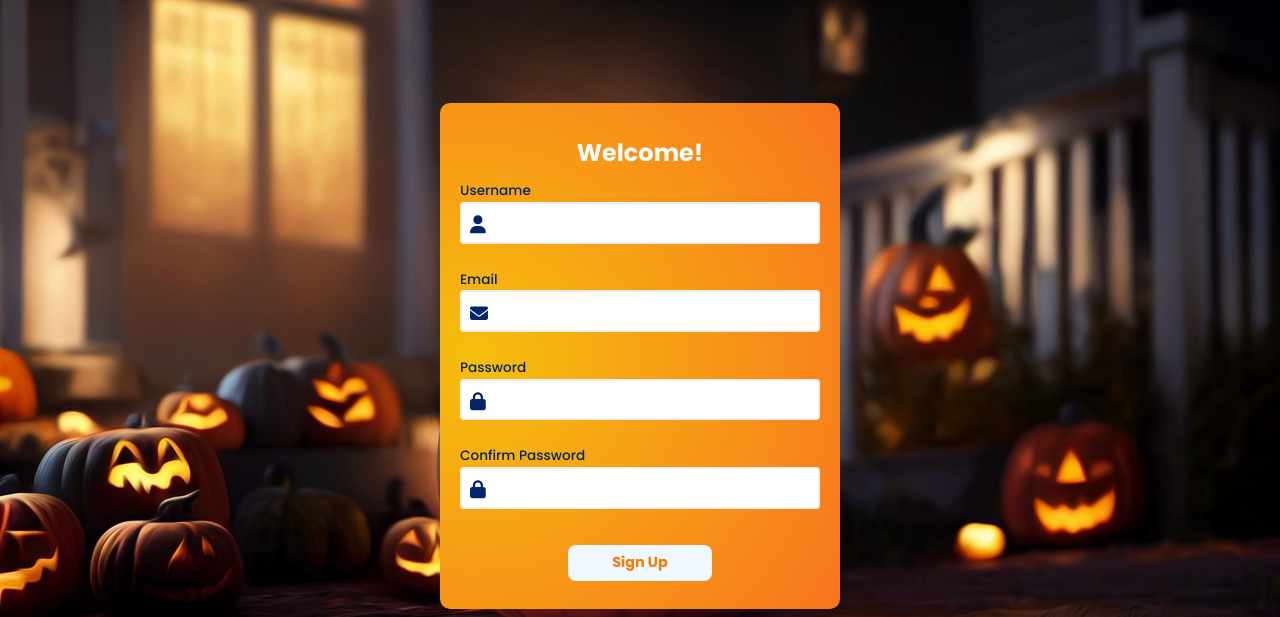
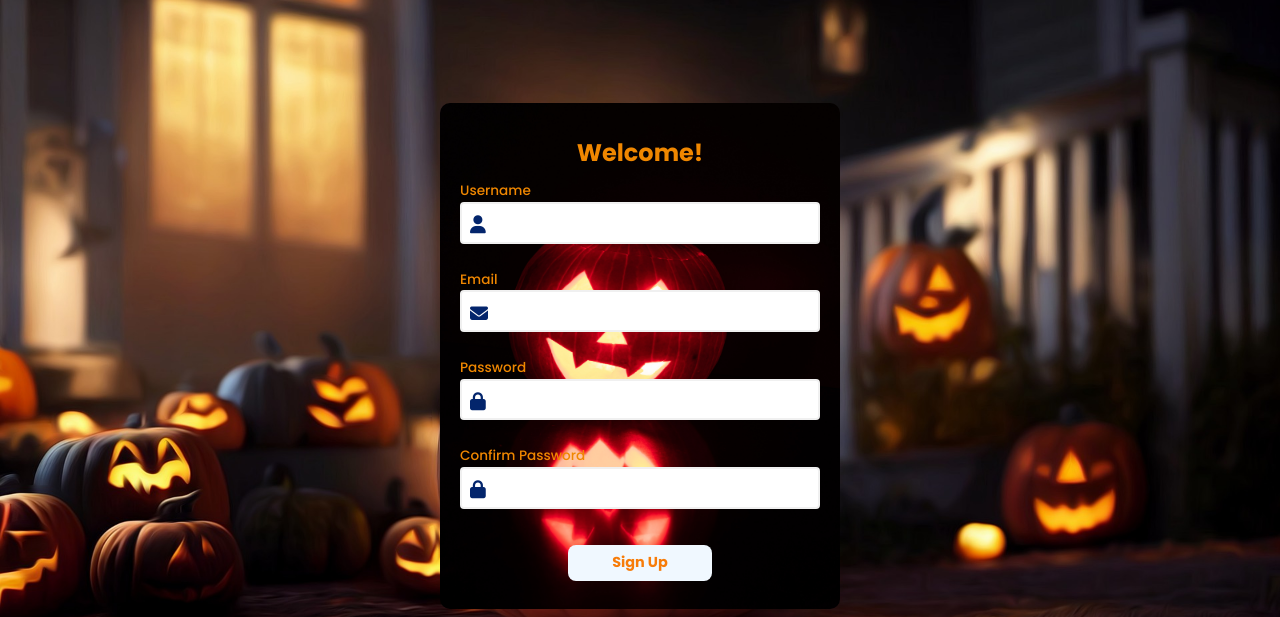
Before and after one commit to Prabakara-N/Form-validation, a plain HTML site: page index.html in a window 1280 px wide. Shown: the top 617 px of the page. Drawn offline with Linux system fonts and the light colour scheme.

Commit message:
form bg added

```diff
--- a/styles/style.css
+++ b/styles/style.css
@@ -63,12 +63,15 @@ body {
     rgba(246, 191, 13, 1) 0%,
     rgba(249, 47, 47, 1) 90%
   );
+  background-image: url(../images/massimo-adami-n3d10l6_DfY-unsplash.jpg);
+  background-position: center;
+  background-size: cover;
   border-radius: 10px;
   font-size: 12px;
 }
 
 h1 {
-  color: #fff;
+  color: #f08700;
   text-align: center;
 }
 
@@ -96,7 +99,7 @@ h1 {
 label {
   margin-bottom: 3px;
   font-weight: 500;
-  color: #03256c;
+  color: #f08700;
   font-size: 0.85rem;
 }
 
```
Also changed, not shown: images/icons8-emails-24.png (deleted), images/icons8-password-24.png (deleted), images/icons8-user-24.png (deleted), images/massimo-adami-n3d10l6_DfY-unsplash.jpg (added).
